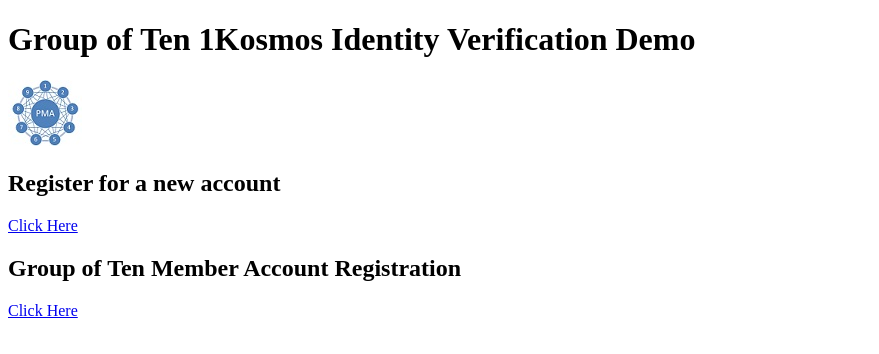
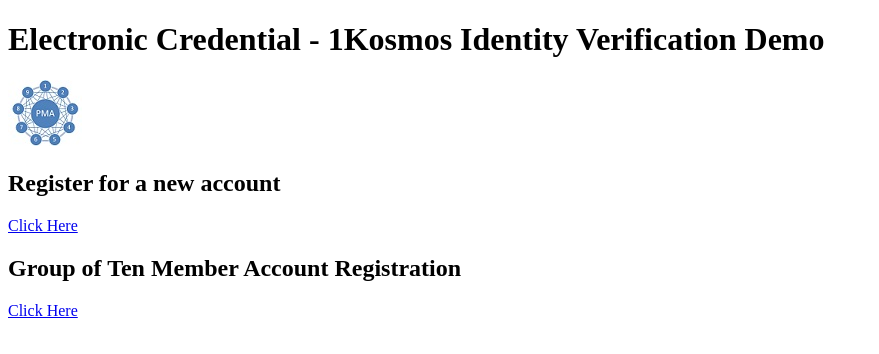
Before and after one commit to eyargholder/Electronic-Credentials, a website: page src/index.html in a window 1280 px wide. Shown: the whole page, without its empty margins (0-879 px from the left). Drawn offline with Linux system fonts and the light colour scheme.

Commit message:
Update index.html

```diff
--- a/src/index.html
+++ b/src/index.html
@@ -4,7 +4,7 @@
 	<title>1Kosmos Identity Verification Demo</title>
 </head>
 <body>
-	<h1>Group of Ten 1Kosmos Identity Verification Demo</h1>
+	<h1>Electronic Credential - 1Kosmos Identity Verification Demo</h1>
 	<img src="small-got.jpg" alt="Group of Ten">
 	<h2>Register for a new account</h2>
 	<a href="https://1KosmosB2CDemo.b2clogin.com/1KosmosB2CDemo.onmicrosoft.com/oauth2/v2.0/authorize?p=B2C_1_1Kosmos-B2C-sign-up-in&client_id=50b1a3b2-41ff-4063-b1dc-e0894f602411&nonce=defaultNonce&redirect_uri=https%3A%2F%2Fjwt.ms&scope=openid&response_type=code&prompt=login">Click Here</a>
```
